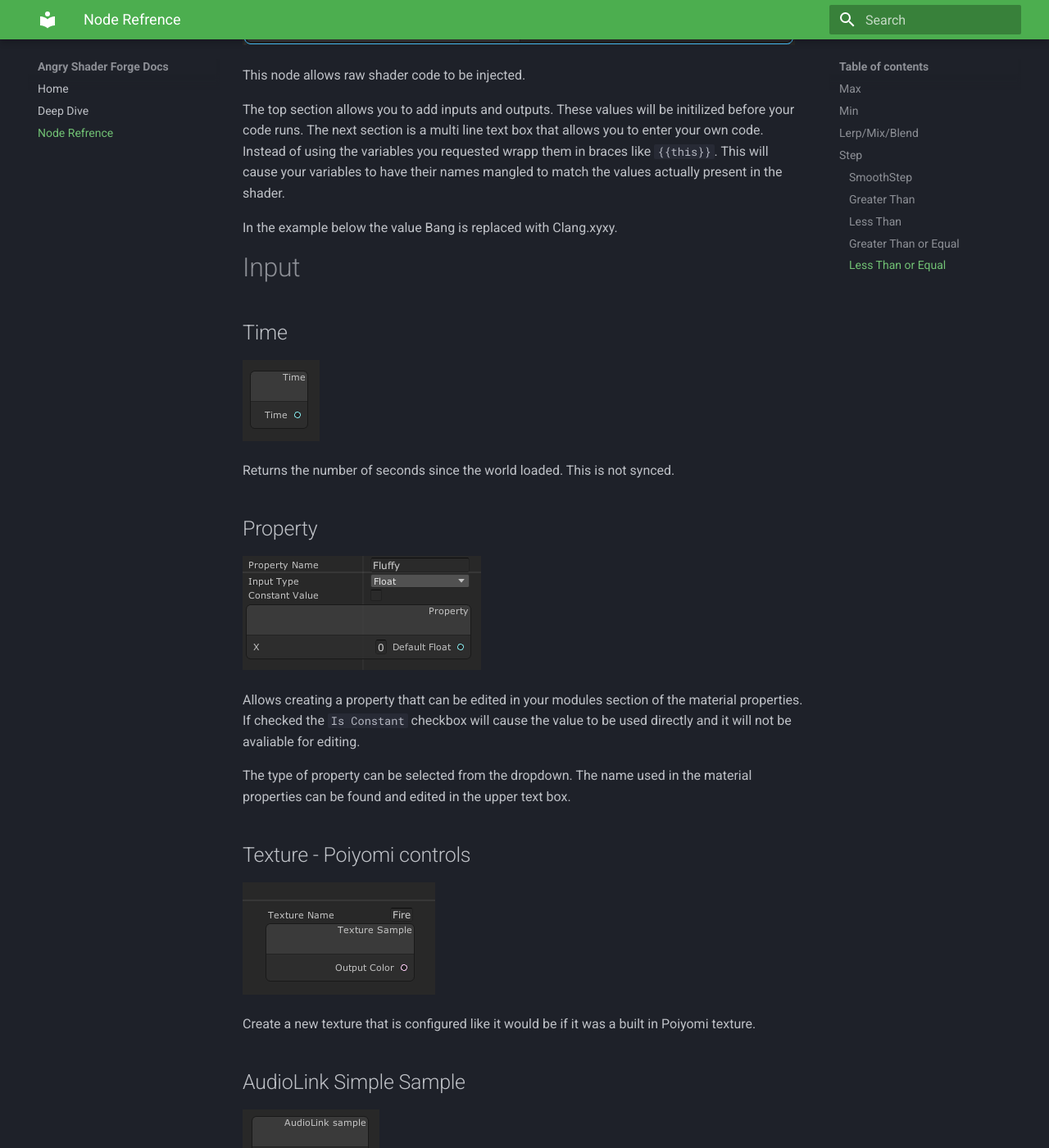
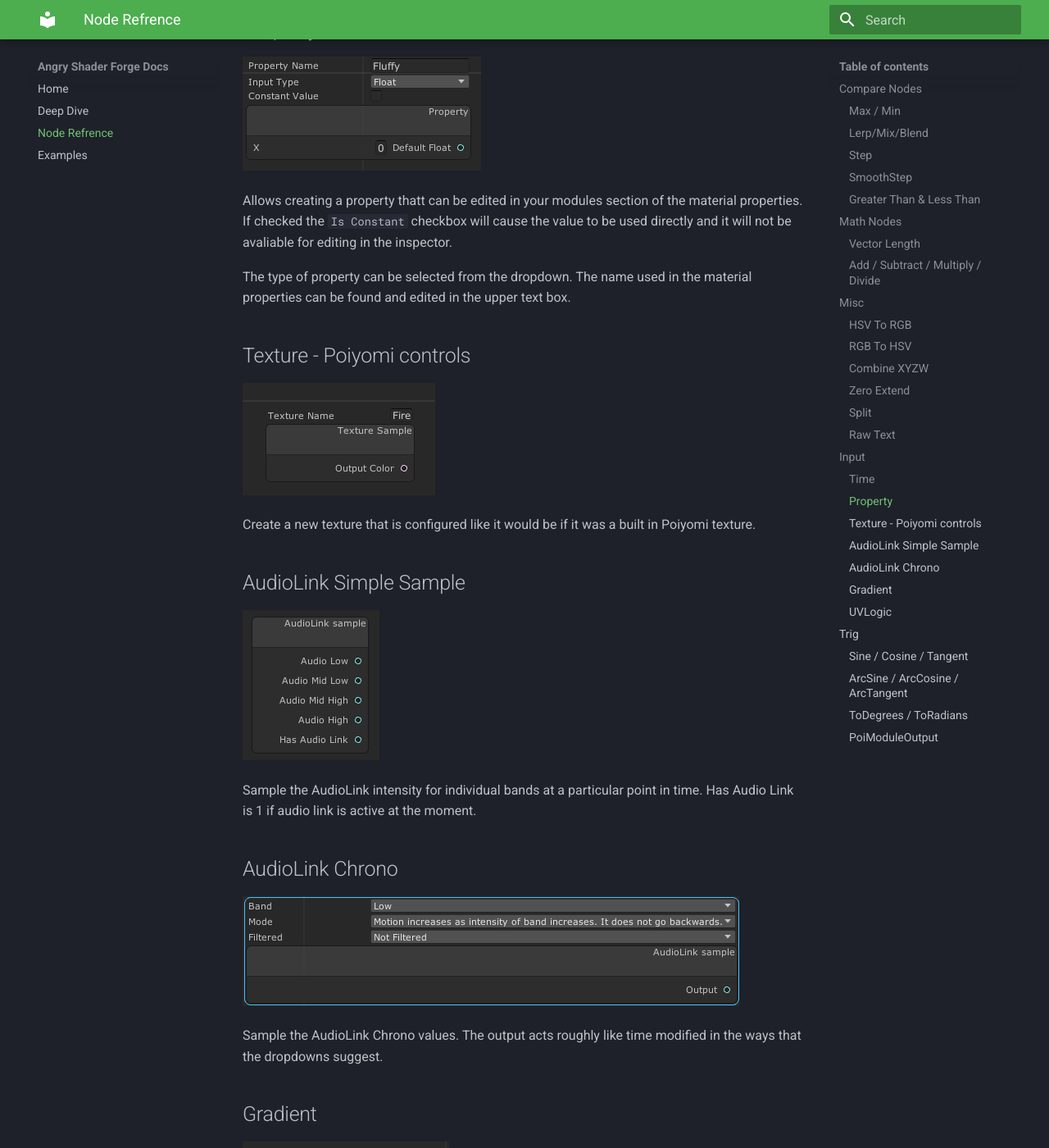
Before and after one commit to AngriestSCV/AngryShaderForgeDocumentation, an MkDocs documentation site: the page built from docs/nodes.md, in a window 1280 px wide and 1400 px high, scrolled down 4546 px. Shown: the whole window at 82% size. Built offline with MkDocs 1.6.1 and Material for MkDocs 9.7.7, drawn with Linux system fonts in a browser that asks for light colours; some of the changed text lies outside the part shown.

```diff
--- /dev/null
+++ b/docs/examples.md
@@ -0,0 +1,72 @@
+#Examples
+
+Below is a breakdown of some of the examples in the package. Feel free to open the images into a new tab to get a better look.
+
+## Rim Light Color
+The following example graph audio links the rim light color between 2 values
+
+![rim-light nodes](examples/rim-light-nodes.png)
+![rim-light props](examples/rim-light-props.png)
+
+In this example we are defining 2 color properties, red and yellow, that will
+be mixed/lerped between based on audio link. There is an additional term in the
+lower left that adds to the value to get the default state of the music in the
+demo closer to the crossover for visual intrest.
+
+As we can see the propertie panel provides easy access to those values.
+
+Node that this example could have just as eaisly worked on any given color
+value in the shader, but rim light color was chosen as it is not possible to
+audio link it today.
+
+
+## Disolve color
+
+This example shows using a gradient texture sampling.
+
+![disolve-color-nodes](examples/disolve-color-nodes.png)
+![disolve-color-props](examples/disolve-color-props.png)
+
+In this example we are using the max of the lower channels in audio link to
+sample a gradient texture. This enables us to change the rate of change and
+colors that will be used in the shader eaisly without rebuilding anything.
+Clicking on the large image bar will open up the gradient editor that comes
+with Poiyomi. Of note is that the textures may not be stored where you expect
+with his tool so be sure to move them to an appropriate directory.
+
+## Raw Text
+
+![raw-text-nodes](examples/raw-text-nodes.png)
+
+This example has no properties, but it shows how to use the raw text node.
+This node allows you in input raw shader code that will be inserted into the
+module and integrate with the rest of the node based system.
+
+If you look closely you will see `{{rock}}` and `{{pop}}`. These strings will
+be replaced with appropriatly name mangled versions when the module is built.
+Using `rock` or `pop` without the double brackets would have resulted in a
+compiler error. Semi-colons are also required at the ends of lines.
+
+## Vornoi
+
+![vornoi-text-nodes](examples/vornoi-nodes.png)
+![vornoi-text-props](examples/vornoi-props.png)
+
+We have quite a bnit going on here. We are asigning the Outer Vornoi nodes to a
+color we sample from a texture, and we are audio linking the Scale and Power
+values for the vornoi section.
+This showcases the ability to operate on many values at once in a single modules.
+
+## Hue Shifting
+
+![hue-shifter-nodes](examples/hue-shifter-nodes.png)
+![hue-shifter-props](examples/hue-shifter-props.png)
+
+This example showcases some dynamic decisions not normally avaliable. Here we
+have the hue shift amount acting diffrent under audio link and non audio link
+situations. To properly see this one you will need to enable and disable the
+audio link provider in your scene. Without audio link the rainbow caused by hue
+shifting slowly moves up and down the capsule. With audio link it stops moving
+at idle and is instead driven by the low's in the song.
+This leads to an intresting effect when there is no audio link and a diffrent
+one that is obviously driven by audio when it is possible.
--- a/docs/nodes.md
+++ b/docs/nodes.md
@@ -1,13 +1,11 @@
-#Compare Nodes
+##Compare Nodes
 
-## Max
-
-## Min
+### Max / Min
 ![min-max.png](node-images/min-max.png)
 
 Returns the smaller or larger of the inputs. Each component of the input is operated on seperatly.
 
-## Lerp/Mix/Blend
+### Lerp/Mix/Blend
 ![Lerp](node-images/lerp.png)
 
 Lerp between A and B inputs.
@@ -25,7 +23,7 @@ This node is excelent for smoothly picking between values in a range.
 | 2       | 3        | 0.75    |     2.75    |
 
 
-## Step
+### Step
 ![Step](node-images/step.png)
 
 If b > a return 1. Otherwise return 0.
@@ -37,20 +35,14 @@ If X < Edge 1 return Edge 1.
 If X > Edge 2 return Edge 2.
 Otherwise return a smoothly changing value between the two edges.
 
-### Greater Than
-
-### Less Than
-
-### Greater Than or Equal
-
-### Less Than or Equal
+### Greater Than &  Less Than
 ![compare](node-images/compare.png)
 
 Returns 1 if the condition is met. 0 otherwise.
 
-#Math Nodes
+## Math Nodes
 
-## Vector Length
+### Vector Length
 ![Vector Lenght](node-images/vector_length.png)
 
 Get the [Euclidean](https://en.wikipedia.org/wiki/Euclidean_distance) length of
@@ -58,46 +50,40 @@ the vector using the same logic found in the
 [Pythagorean theorem.](https://en.wikipedia.org/wiki/Pythagorean_theorem)
 
 
-## Add
-
-## Subtract
-
-## Multiply
-
-## Divide
+### Add / Subtract / Multiply / Divide
 ![Basic Math](node-images/basic-math.png)
 
 These math nodes preform basic math on their inputs.
 The ports are always the same type and each operation takes place independently
 on the components of the inputs.
 
-#Misc
+## Misc
 
-## HSV To RGB
+### HSV To RGB
 
-## RGB To HSV
+### RGB To HSV
 ![hsv_converters](node-images/hsv_converters.png)
 
 Convert between (Hue Saturation Value Alpha) and (Red Green Blue Alpha)
 
-## Combine XYZW
+### Combine XYZW
 ![combine_xyzw](node-images/combine_xyzw.png)
 
 Combine several nodes into one. Missing Values will be replaced with 0.
 
-## Zero Extend
+### Zero Extend
 ![zero_extend](node-images/zero_extend.png)
 
 Extend the input to contain more values. Missing values will be replaced with
 0
 
-## Split
+### Split
 ![split](node-images/split.png)
 
 This node splits a multi component input into parts. The outputs dynamically change to match the avaliable
 ones in the input.
 
-## Raw Text
+### Raw Text
 ![raw_text](node-images/raw_text.png)
 
 This node allows raw shader code to be injected.
@@ -108,7 +94,7 @@ that allows you to enter your own code. Instead of using the variables you
 requested wrapp them in braces like `{{this}}`. This will cause your variables
 to have their names mangled to match the values actually present in the shader.
 
-In the example below the value Bang is replaced with Clang.xyxy.
+In the example above the value Bang is replaced with Clang.xyxy.
 
 #Input
 ## Time
@@ -121,7 +107,7 @@ Returns the number of seconds since the world loaded. This is not synced.
 
 Allows creating a property thatt can be edited in your modules section of the
 material properties.  If checked the `Is Constant` checkbox will cause the
-value to be used directly and it will not be avaliable for editing.
+value to be used directly and it will not be avaliable for editing in the inspector.
 
 The type of property can be selected from the dropdown. The name used in the
 material properties can be found and edited in the upper text box.
@@ -156,28 +142,20 @@ Sample UVS. This provides an interface like you would expect to find on a textur
 
 #Trig
 
-## Sine
-
-## Cosine
-
-## Tangent
+## Sine / Cosine / Tangent
 ![trig](node-images/trig.png)
 
 Each of these functions takes one input in radians and returns a value
 according to normal trig rules.
 
-## ArcSine
+## ArcSine / ArcCosine / ArcTangent
 
-## ArcCosine
-
-## ArcTangent
 ![arc_trig](node-images/arc_trig.png)
 
 Each of these functions takes one input and returns a value
 according to normal trig rules.
 
-## ToDegrees
-## ToRadians
+## ToDegrees / ToRadians
 ![angle_conversion](node-images/angle_conversion.png)
 
 Convert values between degrees and radians depending on the node selected
@@ -187,6 +165,5 @@ Convert values between degrees and radians depending on the node selected
 
 This is a special node that you can not delete or copy.
 
-
 This node is used to interact with the larger Poiyomi shader and set values
 used elsewhere in the shader.
--- a/mkdocs.yml
+++ b/mkdocs.yml
@@ -4,6 +4,7 @@ nav:
   - Home: index.md
   - Deep Dive: core-concept.md
   - Node Refrence: nodes.md
+  - Examples: examples.md
 
 theme:
     name: material
```
Also changed, not shown: docs/index.md (+12 -4 lines), docs/examples/disolve-color-nodes.png (added), docs/examples/disolve-color-props.png (added), docs/examples/glitter-nodes.png (added), docs/examples/hue-shifter-nodes.png (added), docs/examples/hue-shifter-props.png (added), docs/examples/raw-text-nodes.png (added), docs/examples/rim-light-nodes.png (added), docs/examples/rim-light-props.png (added), docs/examples/vornoi-nodes.png (added), docs/examples/vornoi-props.png (added).
